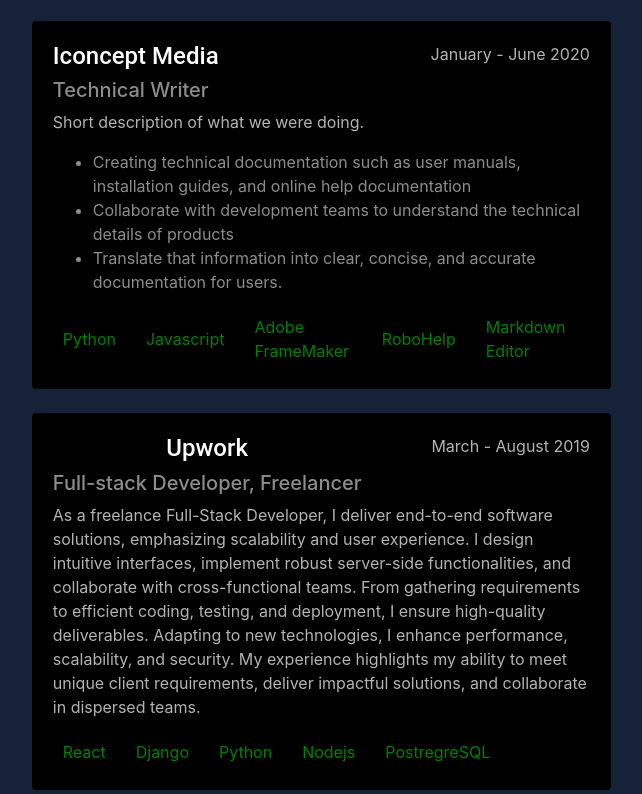
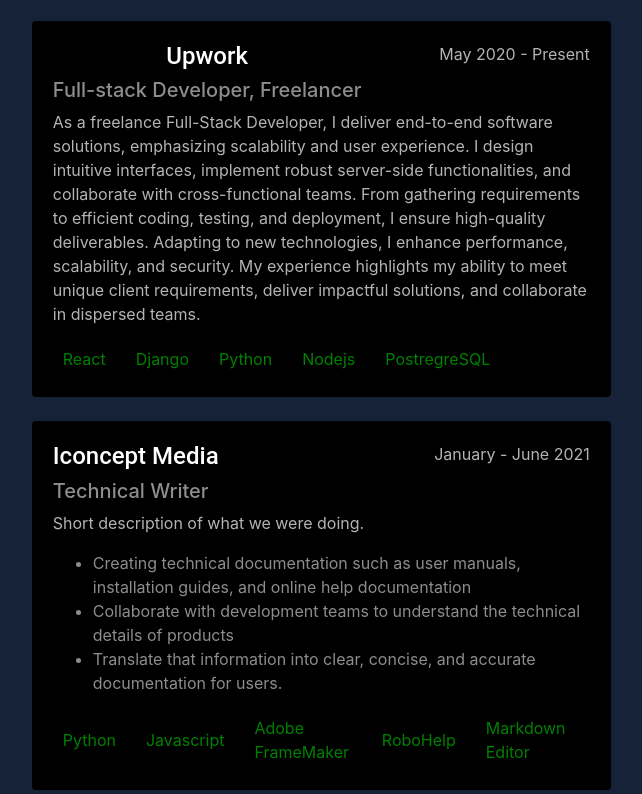
Before and after one commit to maniamartial/techmaniacc_portfolio, a plain HTML site: page index.html in a window 1280 px wide. Shown: the part 985-1779 px from the top of the page, without its empty margins (547-1189 px from the left). Drawn offline with nearby package versions, Linux system fonts and the light colour scheme; a script that the page names is missing.

Commit message:
DEsign changes

```diff
--- a/index.html
+++ b/index.html
@@ -81,6 +81,26 @@
                                 <!--end of tags-->
                             </div>
                         </div>
+ <div class="card mb-4">
+                            <div class="card-body">
+                                <div class="experience-header d-flex justify-content-between">
+                                    <div>
+                                        <h4>Upwork</h4>
+                                        <h5>Full-stack Developer, Freelancer</h5>
+                                    </div>
+                                    <p class="date">May 2020 - Present</p> <!-- Add the date here -->
+                                </div>
+                                <p> As a freelance Full-Stack Developer, I deliver end-to-end software solutions, emphasizing scalability and user experience. I design intuitive interfaces, implement robust server-side functionalities, and collaborate with cross-functional teams. From gathering requirements to efficient coding, testing, and deployment, I ensure high-quality deliverables. Adapting to new technologies, I enhance performance, scalability, and security. My experience highlights my ability to meet unique client requirements, deliver impactful solutions, and collaborate in dispersed teams. </p>
+                                <div class="tags">
+                                    <div class="tag">React</div>
+                                    <div class="tag">Django</div>
+                                    <div class="tag">Python</div>
+                                    <div class="tag">Nodejs</div>
+                                    <div class="tag">PostregreSQL</div>
+                                </div>
+                            </div>
+
+                        </div>
                         <div class="card mb-4">
                             <div class="card-body">
                                 <div class="experience-header d-flex justify-content-between">
@@ -88,7 +108,7 @@
                                         <h4>Iconcept Media</h4>
                                         <h5>Technical Writer</h5>
                                     </div>
-                                    <p class="date">January - June 2020</p> <!-- Add the date here -->
+                                    <p class="date">January - June 2021</p> <!-- Add the date here -->
                                 </div>
                                 <p>Short description of what we were doing.</p>
                                 <ul>
@@ -106,26 +126,10 @@
                                 </div>
                             </div>
                         </div>
-                        <div class="card mb-4">
-                            <div class="card-body">
-                                <div class="experience-header d-flex justify-content-between">
-                                    <div>
-                                        <h4>Upwork</h4>
-                                        <h5>Full-stack Developer, Freelancer</h5>
-                                    </div>
-                                    <p class="date">March - August 2019</p> <!-- Add the date here -->
-                                </div>
-                                <p> As a freelance Full-Stack Developer, I deliver end-to-end software solutions, emphasizing scalability and user experience. I design intuitive interfaces, implement robust server-side functionalities, and collaborate with cross-functional teams. From gathering requirements to efficient coding, testing, and deployment, I ensure high-quality deliverables. Adapting to new technologies, I enhance performance, scalability, and security. My experience highlights my ability to meet unique client requirements, deliver impactful solutions, and collaborate in dispersed teams. </p>
-                                <div class="tags">
-                                    <div class="tag">React</div>
-                                    <div class="tag">Django</div>
-                                    <div class="tag">Python</div>
-                                    <div class="tag">Nodejs</div>
-                                    <div class="tag">PostregreSQL</div>
-                                </div>
-                            </div>
-                        </div>  <a href="certifications\Joseph Mania.pdf" class="btn"> View Full Resume <i class="bi bi-arrow-right"></i> </a>
+
+                        <a href="certifications\Mania Joseph CV.pdf" class="btn"> View Full Resume <i class="bi bi-arrow-right"></i> </a>
                     </div>
+
                     <!--Project sections-->
                     <div class="project-section">
                         <h2>Projects</h2> <a href="https://wode.onrender.com/" class="card mb-4 project-card">
@@ -146,7 +150,7 @@
                                     </div>
                                 </div>
                             </div>
-                        </a> <a href="https://employnanny.onrender.com/" class="card mb-4 project-card">
+                        </a> <a href="https://employnannies.onrender.com/" class="card mb-4 project-card">
                             <div class="card-body">
                                 <div class="row">
                                     <div class="col-md-4"> <img src="images/nanny.jpg" alt="Project 2 Screenshot" class="img-fluid"> </div>
```
